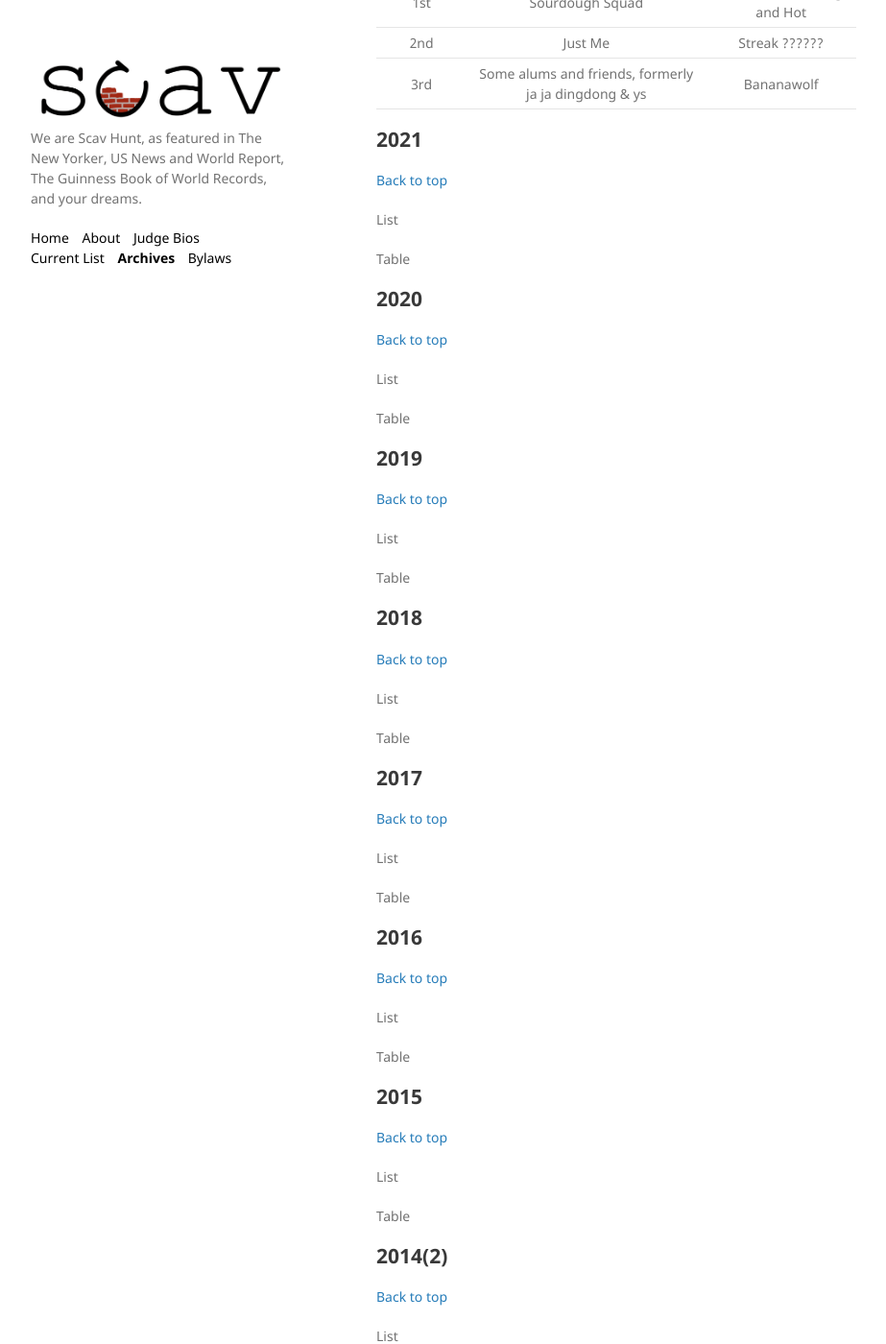
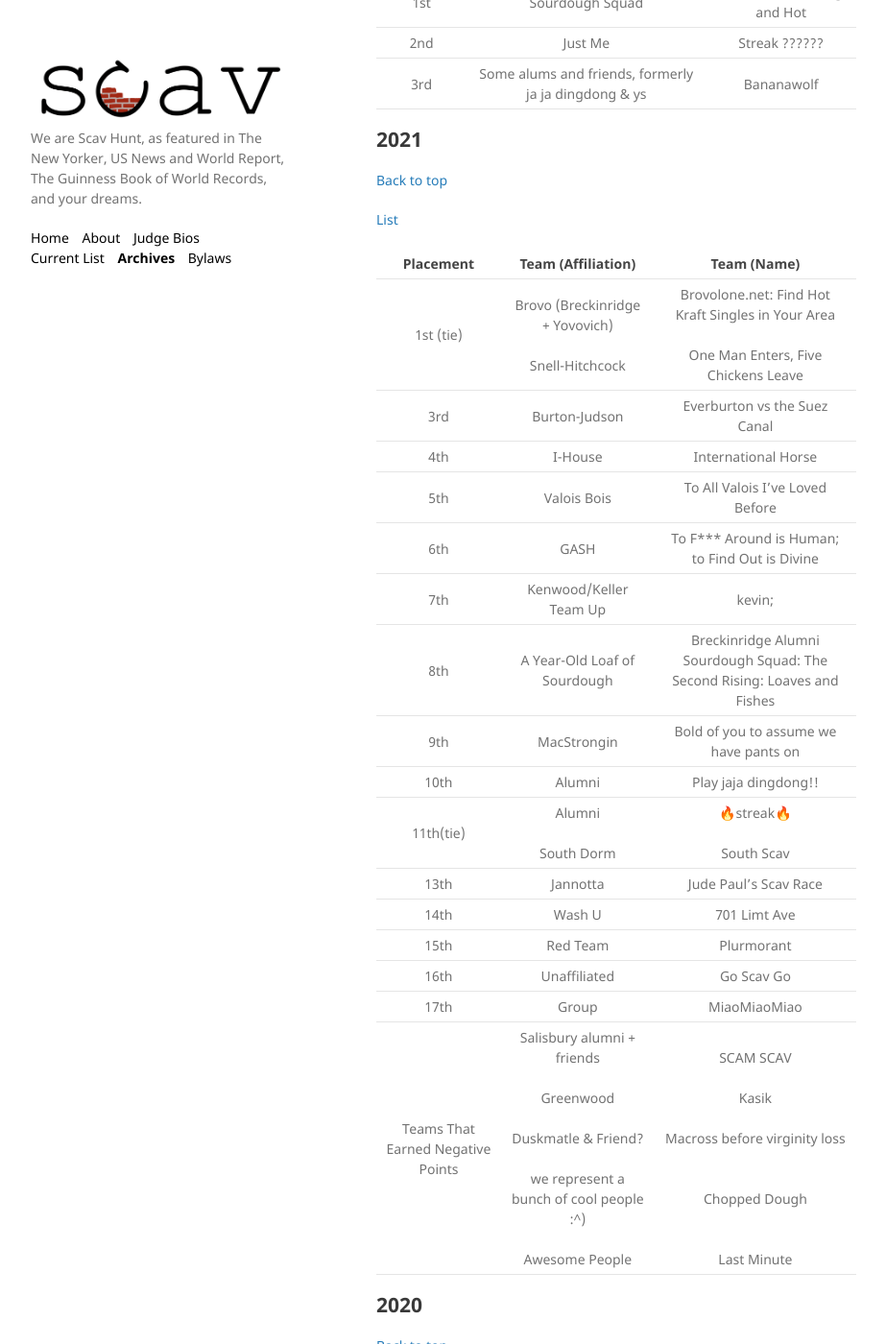
Before and after one commit to scav-hunt/scav-hunt.github.io, a Jekyll site: the page built from _pages/archives.md, in a window 1280 px wide and 1400 px high, scrolled down 5828 px. Shown: the whole window at 96% size, without its empty margins (178-1101 px from the left). Built offline with Jekyll 4.4.1, drawn with Linux system fonts in a browser that asks for light colours.

Commit message:
2021 complete

```diff
--- a/_pages/archives.md
+++ b/_pages/archives.md
@@ -239,9 +239,26 @@ The ranks of Hot Side Hot have, at one time or another, included the following (
 ## 2021 {#s-2021}
 [Back to top](#archives)
 
-List
+[List](/assets/lists/2021.pdf)
 
-Table
+| Placement | Team (Affiliation) | Team (Name) |
+| :---: |  :---:  | :---:  |
+| 1st (tie) | Brovo (Breckinridge + Yovovich) <br><br> Snell-Hitchcock | Brovolone.net: Find Hot Kraft Singles in Your Area <br><br> One Man Enters, Five Chickens Leave|
+| 3rd | Burton-Judson | Everburton vs the Suez Canal |
+| 4th | I-House | International Horse |
+| 5th | Valois Bois | To All Valois I've Loved Before |
+| 6th | GASH | To F*** Around is Human; to Find Out is Divine |
+| 7th | Kenwood/Keller Team Up | kevin; |
+| 8th | A Year-Old Loaf of Sourdough | Breckinridge Alumni Sourdough Squad: The Second Rising: Loaves and Fishes |
+| 9th | MacStrongin | Bold of you to assume we have pants on |
+| 10th | Alumni | Play jaja dingdong!! |
+| 11th(tie) | Alumni <br><br> South Dorm | 🔥streak🔥 <br><br> South Scav |
+| 13th | Jannotta | Jude Paul's Scav Race |
+| 14th | Wash U | 701 Limt Ave |
+| 15th | Red Team | Plurmorant |
+| 16th | Unaffiliated | Go Scav Go |
+| 17th | Group | MiaoMiaoMiao |
+| Teams That Earned Negative Points | Salisbury alumni + friends <br><br> Greenwood <br><br> Duskmatle & Friend? <br><br> we represent a bunch of cool people :^) <br><br> Awesome People | <br> SCAM SCAV <br><br> Kasik <br><br> Macross before virginity loss <br><br><br> Chopped Dough <br><br><br> Last Minute |
 
 ## 2020 {#s-2020}
 [Back to top](#archives)
```
